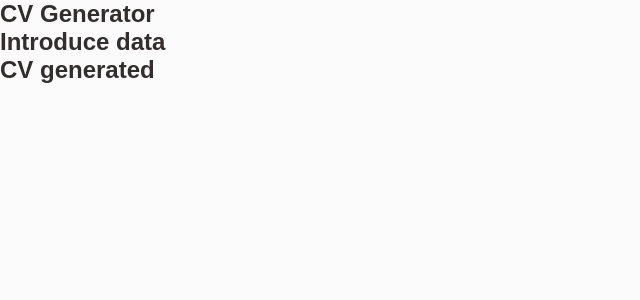
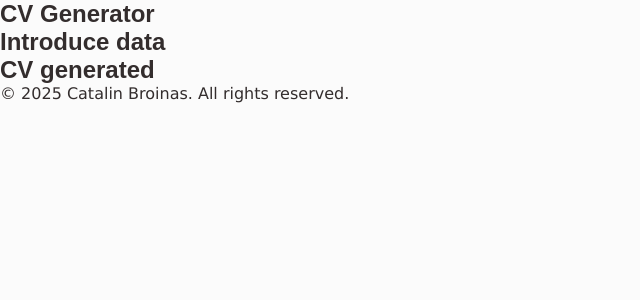
Before and after one commit to catalinbroinas/cv-application, a React (Vite) app: page / in a window 1280 px wide. Shown: the top 300 px of the page, without its empty margins (0-640 px from the left). Built offline with nearby package versions, Linux system fonts and the light colour scheme.

Commit message:
feat: add Footer component
- Add `.container-fluid` with copyright text

```diff
--- a/src/App.jsx
+++ b/src/App.jsx
@@ -1,12 +1,14 @@
 import './styles/App.css';
 import Header from './sections/header';
 import MainContent from './sections/MainContent/MainContent';
+import Footer from './sections/Footer';
 
 function App() {
     return (
     <>
         <Header />
         <main><MainContent /></main>
+        <Footer />
     </>
     );
 }
--- a/src/sections/Footer.jsx
+++ b/src/sections/Footer.jsx
@@ -0,0 +1,14 @@
+
+function Footer() {
+    return (
+        <footer>
+            <div className="container-fluid">
+                <p className="footer-text">
+                    © 2025 Catalin Broinas. All rights reserved.
+                </p>
+            </div>
+        </footer>
+    );
+}
+
+export default Footer;
```
